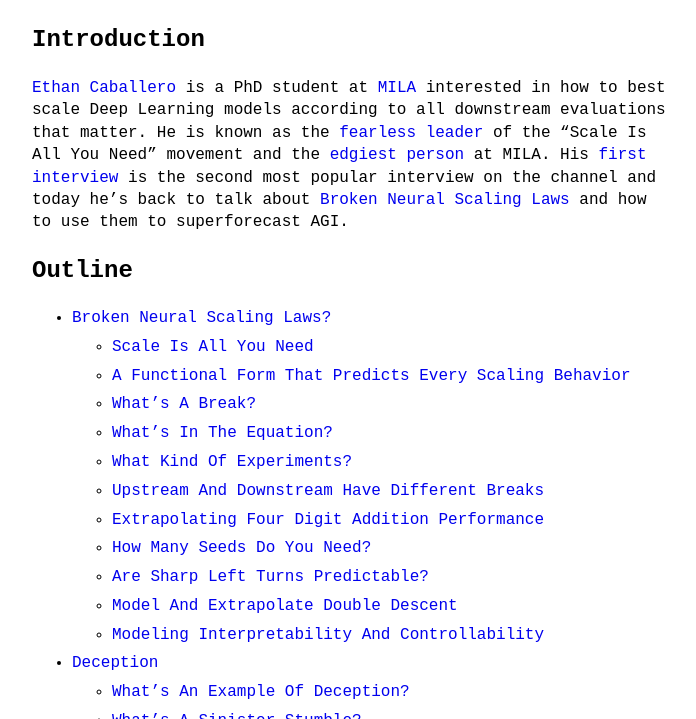
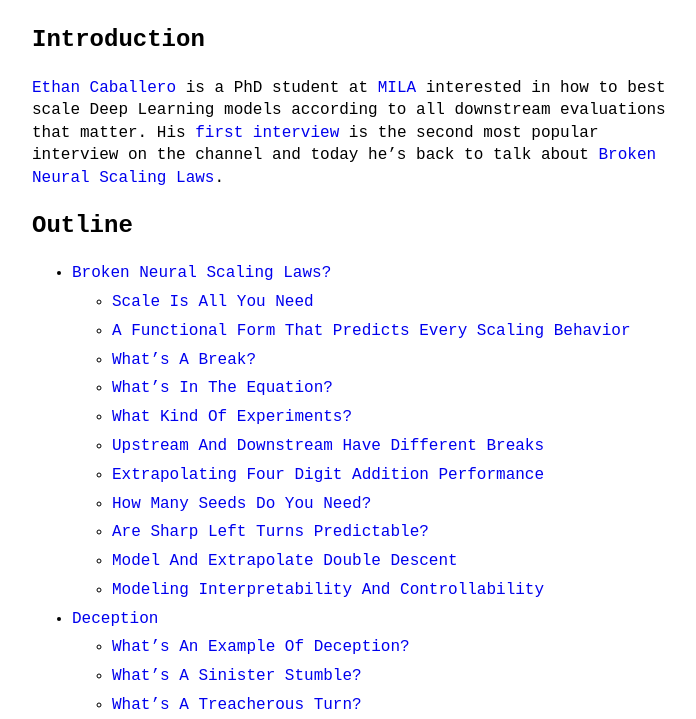
Before and after one commit to theinsideview/theinsideview.github.io, a Jekyll site: the page built from _posts/2022-02-11-ethan.md, in a window 1280 px wide and 900 px high, scrolled down 682 px, cut to the strip 181-900 px from the top of the window. Shown: the whole strip, without its empty margins (288-984 px from the left). Built offline with Jekyll 4.4.1, drawn with Linux system fonts in a browser that asks for light colours.

Commit message:
Update 2022-02-11-ethan.md

```diff
--- a/_posts/2022-02-11-ethan.md
+++ b/_posts/2022-02-11-ethan.md
@@ -12,7 +12,7 @@
 
 # Introduction
 
-[Ethan Caballero](http://ethancaballero.github.io/) is a PhD student at [MILA](https://mila.quebec/en/) interested in how to best scale Deep Learning models according to all downstream evaluations that matter. He is known as the [fearless leader](https://twitter.com/irinarish/status/1542311046165192704) of the "Scale Is All You Need" movement and the [edgiest person](https://twitter.com/_sam_sinha_/status/1471221040776945666) at MILA. His [first interview](https://theinsideview.ai/ethan) is the second most popular interview on the channel and today he's back to talk about [Broken Neural Scaling Laws](https://arxiv.org/abs/2210.14891) and how to use them to superforecast AGI.
+[Ethan Caballero](http://ethancaballero.github.io/) is a PhD student at [MILA](https://mila.quebec/en/) interested in how to best scale Deep Learning models according to all downstream evaluations that matter. His [first interview](https://theinsideview.ai/ethan) is the second most popular interview on the channel and today he's back to talk about [Broken Neural Scaling Laws](https://arxiv.org/abs/2210.14891).
 
 # Outline
 * [Broken Neural Scaling Laws?](#broken-neural-scaling-laws)
```
